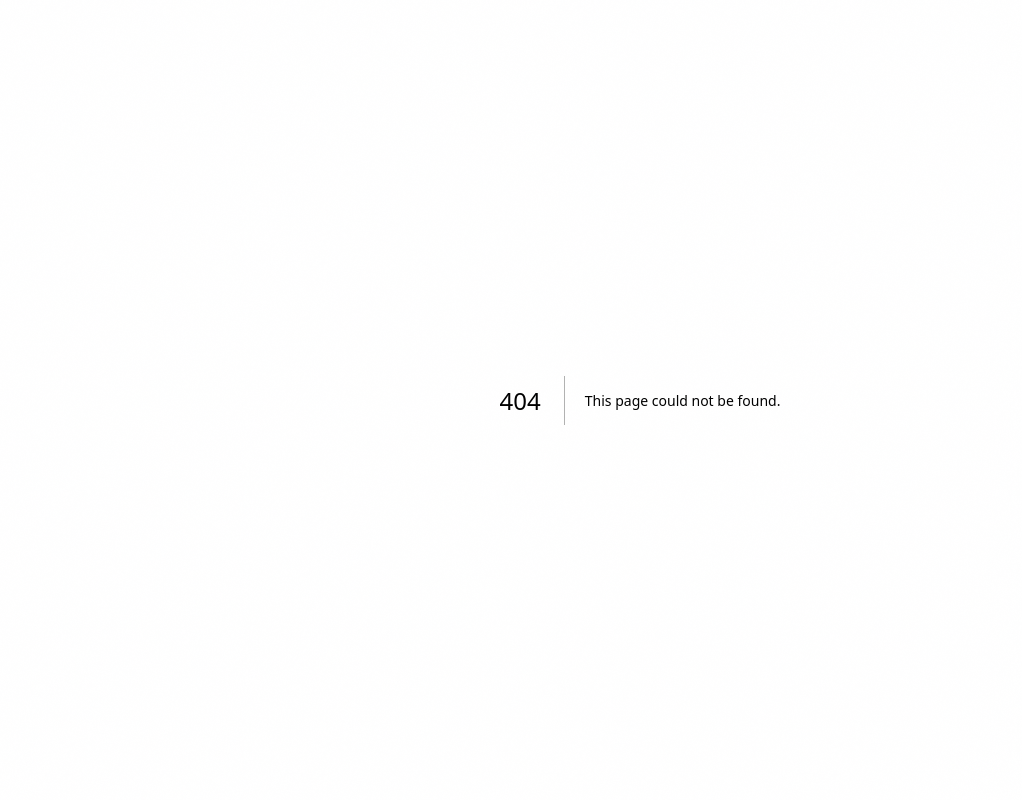
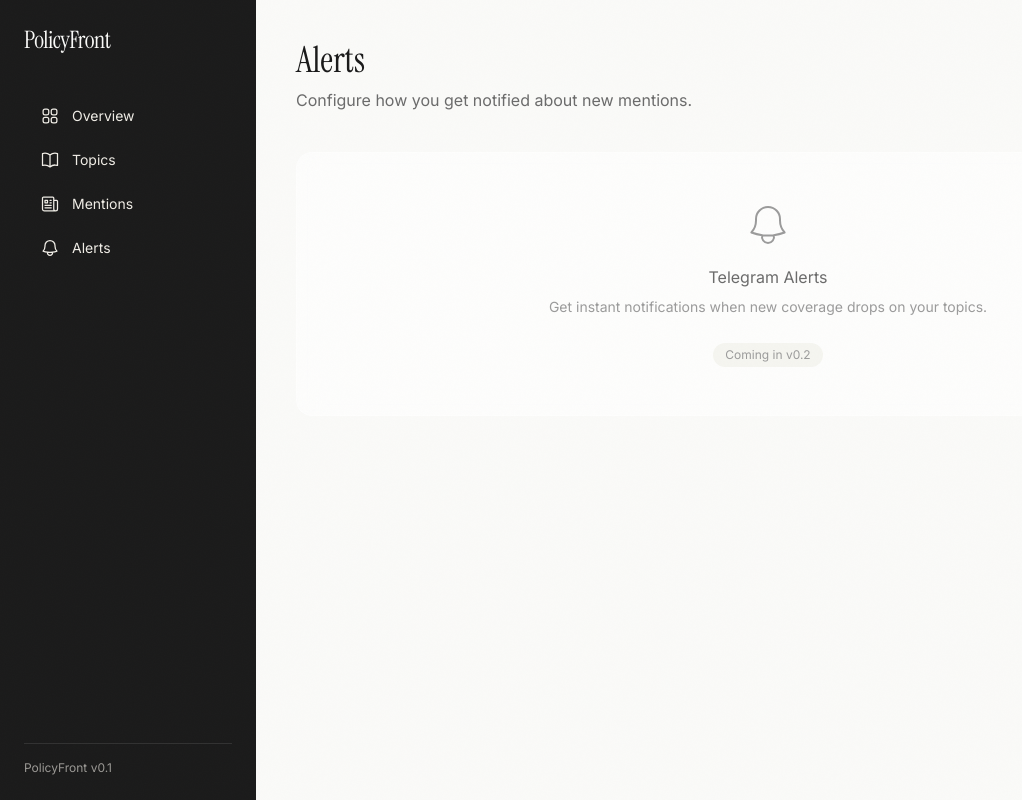
Before and after one commit to SamRomain93/policyfront, a Next.js app in the folder app/: page /dashboard/alerts in a window 1280 px wide. Before the commit this address had no page. Shown: the whole page, without its empty margins (0-1022 px from the left). Built offline with nearby package versions, Linux system fonts and the light colour scheme.

Commit message:
Add monitoring engine, mentions feed, alerts page, dashboard complete

```diff
--- /dev/null
+++ b/app/app/api/monitor/route.ts
@@ -0,0 +1,121 @@
+import { getSupabase } from '@/app/lib/supabase'
+import { NextResponse, NextRequest } from 'next/server'
+
+// This endpoint triggers a monitoring scan for all active topics
+// Called by cron job or manually
+// Protected by a simple bearer token
+
+export async function POST(request: NextRequest) {
+  // Verify auth
+  const authHeader = request.headers.get('authorization')
+  const expectedToken = process.env.MONITOR_SECRET
+  if (expectedToken && authHeader !== `Bearer ${expectedToken}`) {
+    return NextResponse.json({ error: 'Unauthorized' }, { status: 401 })
+  }
+
+  const supabase = getSupabase()
+  if (!supabase) {
+    return NextResponse.json({ error: 'Database not configured' }, { status: 503 })
+  }
+
+  // Get active topics
+  const { data: topics, error: topicsError } = await supabase
+    .from('topics')
+    .select('*')
+    .eq('active', true)
+
+  if (topicsError) {
+    return NextResponse.json({ error: topicsError.message }, { status: 500 })
+  }
+
+  if (!topics || topics.length === 0) {
+    return NextResponse.json({ message: 'No active topics', scanned: 0 })
+  }
+
+  const results = []
+
+  for (const topic of topics) {
+    const keywords = topic.keywords as string[]
+    if (!keywords || keywords.length === 0) continue
+
+    // Build search query from keywords
+    const query = keywords.join(' OR ')
+
+    try {
+      // Use Firecrawl search API
+      const firecrawlKey = process.env.FIRECRAWL_API_KEY
+      if (!firecrawlKey) {
+        results.push({ topic: topic.name, error: 'No Firecrawl API key' })
+        continue
+      }
+
+      const searchRes = await fetch('https://api.firecrawl.dev/v1/search', {
+        method: 'POST',
+        headers: {
+          'Authorization': `Bearer ${firecrawlKey}`,
+          'Content-Type': 'application/json',
+        },
+        body: JSON.stringify({
+          query: `${query} policy legislation`,
+          limit: 10,
+          lang: 'en',
+          country: 'us',
+          scrapeOptions: {
+            formats: ['markdown'],
+          },
+        }),
+      })
+
+      if (!searchRes.ok) {
+        results.push({ topic: topic.name, error: `Firecrawl error: ${searchRes.status}` })
+        continue
+      }
+
+      const searchData = await searchRes.json()
+      const items = searchData.data || []
+
+      let newMentions = 0
+
+      for (const item of items) {
+        if (!item.url) continue
+
+        const { error: insertError } = await supabase
+          .from('mentions')
+          .insert([{
+            topic_id: topic.id,
+            url: item.url,
+            title: item.title || item.metadata?.title || '',
+            content: item.markdown?.substring(0, 5000) || '',
+            excerpt: item.metadata?.description || item.markdown?.substring(0, 300) || '',
+            outlet: new URL(item.url).hostname.replace('www.', ''),
+            discovered_at: new Date().toISOString(),
+            source_type: 'rss',
+          }])
+
+        if (insertError) {
+          if (insertError.code === '23505') {
+            // Duplicate, skip
+          } else {
+            console.error('Insert error:', insertError.message)
+          }
+        } else {
+          newMentions++
+        }
+      }
+
+      results.push({
+        topic: topic.name,
+        searched: items.length,
+        newMentions,
+      })
+    } catch (err) {
+      results.push({ topic: topic.name, error: String(err) })
+    }
+  }
+
+  return NextResponse.json({
+    message: 'Monitoring complete',
+    topics: topics.length,
+    results,
+  })
+}
--- /dev/null
+++ b/app/app/dashboard/alerts/page.tsx
@@ -0,0 +1,23 @@
+export default function AlertsPage() {
+  return (
+    <div>
+      <div className="mb-10">
+        <h1 className="font-[family-name:var(--font-serif)] text-3xl sm:text-4xl mb-2">
+          Alerts
+        </h1>
+        <p className="text-muted">Configure how you get notified about new mentions.</p>
+      </div>
+
+      <div className="glass-card p-12 text-center">
+        <svg className="w-12 h-12 text-light-muted mx-auto mb-4" fill="none" stroke="currentColor" viewBox="0 0 24 24" strokeWidth={1}>
+          <path strokeLinecap="round" strokeLinejoin="round" d="M14.857 17.082a23.848 23.848 0 005.454-1.31A8.967 8.967 0 0118 9.75v-.7V9A6 6 0 006 9v.75a8.967 8.967 0 01-2.312 6.022c1.733.64 3.56 1.085 5.455 1.31m5.714 0a24.255 24.255 0 01-5.714 0m5.714 0a3 3 0 11-5.714 0" />
+        </svg>
+        <p className="text-muted mb-2">Telegram Alerts</p>
+        <p className="text-sm text-light-muted mb-6">Get instant notifications when new coverage drops on your topics.</p>
+        <div className="inline-block text-xs text-light-muted bg-cream-100 px-3 py-1 rounded-full">
+          Coming in v0.2
+        </div>
+      </div>
+    </div>
+  )
+}
--- /dev/null
+++ b/app/app/dashboard/mentions/page.tsx
@@ -0,0 +1,124 @@
+'use client'
+
+import { useState, useEffect, useCallback } from 'react'
+
+type Mention = {
+  id: string
+  url: string
+  title: string
+  outlet: string | null
+  excerpt: string | null
+  sentiment: string | null
+  discovered_at: string
+  topic_id: string
+}
+
+function timeAgo(date: string) {
+  const now = new Date()
+  const then = new Date(date)
+  const diff = Math.floor((now.getTime() - then.getTime()) / 1000)
+
+  if (diff < 60) return 'just now'
+  if (diff < 3600) return `${Math.floor(diff / 60)}m ago`
+  if (diff < 86400) return `${Math.floor(diff / 3600)}h ago`
+  return `${Math.floor(diff / 86400)}d ago`
+}
+
+function sentimentColor(sentiment: string | null) {
+  switch (sentiment) {
+    case 'positive': return 'bg-emerald-50 text-emerald-700'
+    case 'negative': return 'bg-red-50 text-red-700'
+    case 'neutral': return 'bg-cream-200 text-muted'
+    default: return 'bg-cream-100 text-light-muted'
+  }
+}
+
+export default function MentionsPage() {
+  const [mentions, setMentions] = useState<Mention[]>([])
+  const [loading, setLoading] = useState(true)
+
+  const fetchMentions = useCallback(async () => {
+    try {
+      const res = await fetch('/api/mentions')
+      if (res.ok) {
+        const data = await res.json()
+        setMentions(data)
+      }
+    } catch (err) {
+      console.error('Failed to fetch mentions:', err)
+    } finally {
+      setLoading(false)
+    }
+  }, [])
+
+  useEffect(() => {
+    fetchMentions()
+  }, [fetchMentions])
+
+  return (
+    <div>
+      <div className="mb-10">
+        <h1 className="font-[family-name:var(--font-serif)] text-3xl sm:text-4xl mb-2">
+          Mentions
+        </h1>
+        <p className="text-muted">Media coverage discovered across your topics.</p>
+      </div>
+
+      {loading ? (
+        <div className="glass-card p-12 text-center">
+          <div className="w-6 h-6 border-2 border-accent border-t-transparent rounded-full animate-spin mx-auto mb-3" />
+          <p className="text-sm text-muted">Loading mentions...</p>
+        </div>
+      ) : mentions.length === 0 ? (
+        <div className="glass-card p-12 text-center">
+          <svg className="w-12 h-12 text-light-muted mx-auto mb-4" fill="none" stroke="currentColor" viewBox="0 0 24 24" strokeWidth={1}>
+            <path strokeLinecap="round" strokeLinejoin="round" d="M12 7.5h1.5m-1.5 3h1.5m-7.5 3h7.5m-7.5 3h7.5m3-9h3.375c.621 0 1.125.504 1.125 1.125V18a2.25 2.25 0 01-2.25 2.25M16.5 7.5V18a2.25 2.25 0 002.25 2.25M16.5 7.5V4.875c0-.621-.504-1.125-1.125-1.125H4.125C3.504 3.75 3 4.254 3 4.875V18a2.25 2.25 0 002.25 2.25h13.5M6 7.5h3v3H6v-3z" />
+          </svg>
+          <p className="text-muted mb-2">No mentions yet</p>
+          <p className="text-sm text-light-muted">Mentions will appear here once monitoring runs on your active topics.</p>
+        </div>
+      ) : (
+        <div className="space-y-3">
+          {mentions.map((mention) => (
+            <a
+              key={mention.id}
+              href={mention.url}
+              target="_blank"
+              rel="noopener noreferrer"
+              className="glass-card p-6 block hover:bg-white/70 transition-all group"
+            >
+              <div className="flex items-start justify-between gap-4">
+                <div className="flex-1 min-w-0">
+                  <h3 className="font-semibold text-base mb-1 group-hover:text-accent transition truncate">
+                    {mention.title || mention.url}
+                  </h3>
+                  {mention.excerpt && (
+                    <p className="text-sm text-muted leading-relaxed line-clamp-2 mb-3">
+                      {mention.excerpt}
+                    </p>
+                  )}
+                  <div className="flex items-center gap-3 flex-wrap">
+                    {mention.outlet && (
+                      <span className="text-xs font-medium text-muted bg-cream-100 px-2 py-0.5 rounded">
+                        {mention.outlet}
+                      </span>
+                    )}
+                    <span className={`text-xs font-medium px-2 py-0.5 rounded ${sentimentColor(mention.sentiment)}`}>
+                      {mention.sentiment || 'unscored'}
+                    </span>
+                    <span className="text-xs text-light-muted">
+                      {timeAgo(mention.discovered_at)}
+                    </span>
+                  </div>
+                </div>
+                <svg className="w-4 h-4 text-light-muted group-hover:text-accent transition flex-shrink-0 mt-1" fill="none" stroke="currentColor" viewBox="0 0 24 24" strokeWidth={1.5}>
+                  <path strokeLinecap="round" strokeLinejoin="round" d="M13.5 6H5.25A2.25 2.25 0 003 8.25v10.5A2.25 2.25 0 005.25 21h10.5A2.25 2.25 0 0018 18.75V10.5m-10.5 6L21 3m0 0h-5.25M21 3v5.25" />
+                </svg>
+              </div>
+            </a>
+          ))}
+        </div>
+      )}
+    </div>
+  )
+}
```
